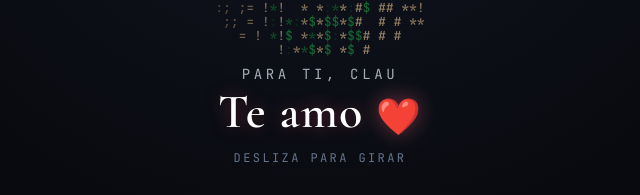
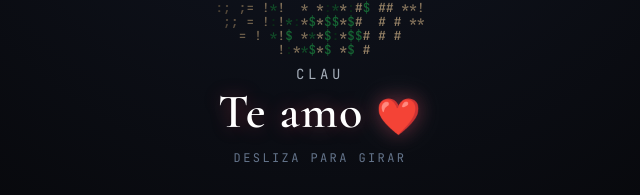
Before and after one commit to darmando746-max/Clau, a plain HTML site: page index.html in a window 1280 px wide. Shown: the part 602-797 px from the top of the page, 320-960 px from the left. Drawn offline with nearby package versions, Linux system fonts and the light colour scheme.

Commit message:
Update footer dedication text

```diff
--- a/index.html
+++ b/index.html
@@ -81,7 +81,7 @@
   <!-- Dedicatoria inferior minimalista y elegante -->
   <footer class="relative z-10 w-full flex flex-col items-center justify-center pb-6 sm:pb-8 pt-1 px-4 text-center pointer-events-none">
     <p class="font-mono-tech text-xs sm:text-sm tracking-[0.26em] uppercase text-slate-300/80 mb-1 animate-fade-up">
-      Para ti, Clau
+      Clau
     </p>
     <h1 class="font-serif-romantic text-3xl sm:text-4xl md:text-5xl font-semibold tracking-wide text-white glow-love animate-fade-up-delay">
       Te amo <span class="text-rose-500 inline-block align-middle text-2xl sm:text-3xl md:text-4xl">❤️</span>
```
